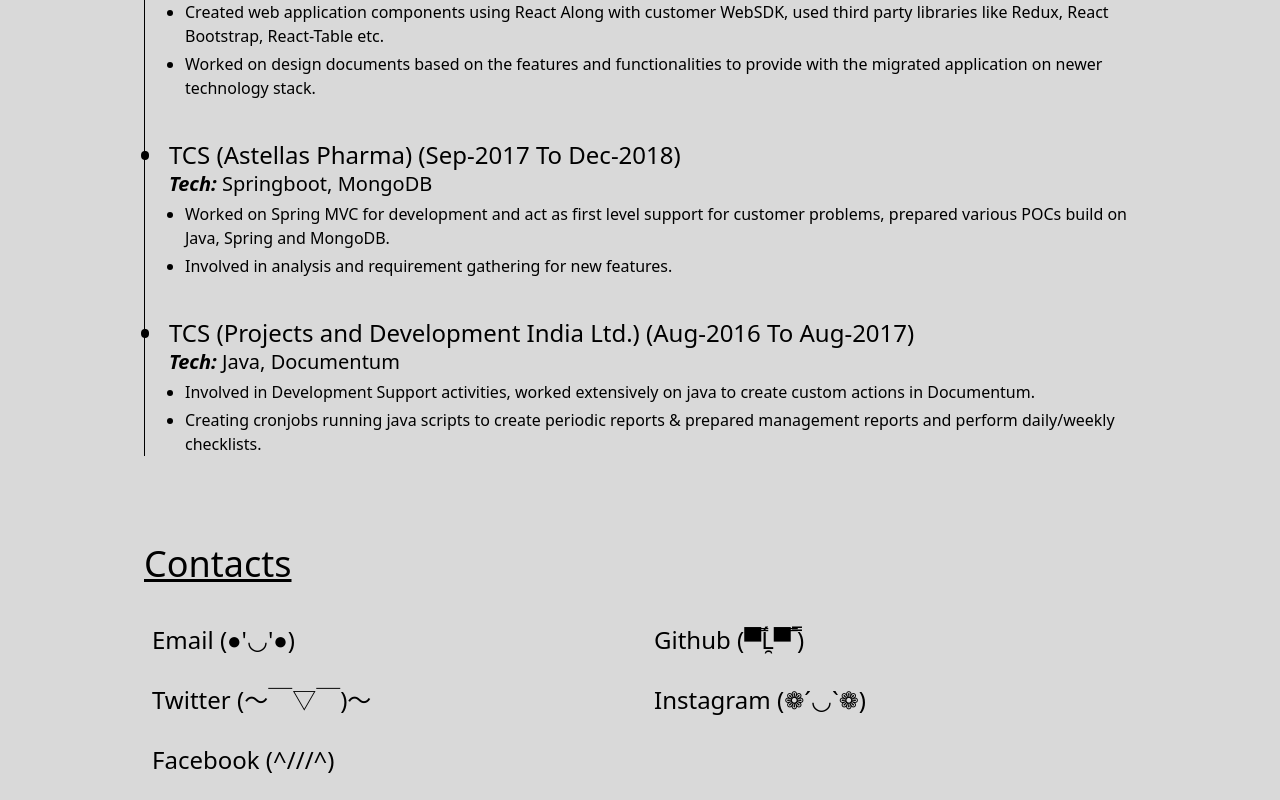
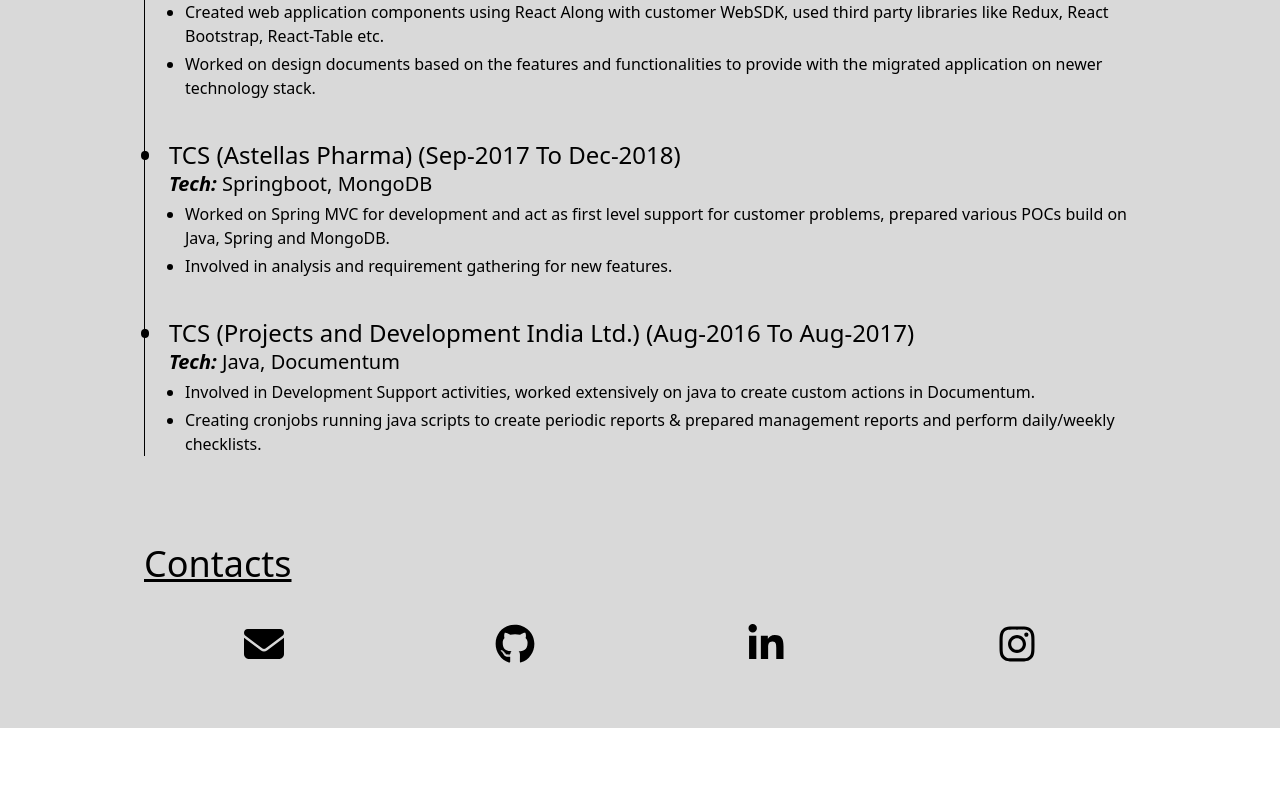
Before and after one commit to fahadkhan174/fahadkhan174.github.io, a SvelteKit app: page / in a window 1280 px wide. Shown: the part 2386-3186 px from the top of the page. After the commit the page ends 3114 px from the top, so only its background shows below. Built offline with nearby package versions, Linux system fonts and the light colour scheme.

Commit message:
updated icons

```diff
--- /dev/null
+++ b/src/lib/svg/Envelope.svelte
@@ -0,0 +1,9 @@
+<script>
+	let { classes } = $props();
+</script>
+
+<svg xmlns="http://www.w3.org/2000/svg" viewBox="0 0 512 512" class={classes}
+	><path
+		d="M48 64C21.5 64 0 85.5 0 112c0 15.1 7.1 29.3 19.2 38.4L236.8 313.6c11.4 8.5 27 8.5 38.4 0L492.8 150.4c12.1-9.1 19.2-23.3 19.2-38.4c0-26.5-21.5-48-48-48L48 64zM0 176L0 384c0 35.3 28.7 64 64 64l384 0c35.3 0 64-28.7 64-64l0-208L294.4 339.2c-22.8 17.1-54 17.1-76.8 0L0 176z"
+	/></svg
+>
--- /dev/null
+++ b/src/lib/svg/Github.svelte
@@ -0,0 +1,9 @@
+<script>
+	let { classes } = $props();
+</script>
+
+<svg xmlns="http://www.w3.org/2000/svg" viewBox="0 0 496 512" class={classes}
+	><path
+		d="M165.9 397.4c0 2-2.3 3.6-5.2 3.6-3.3 .3-5.6-1.3-5.6-3.6 0-2 2.3-3.6 5.2-3.6 3-.3 5.6 1.3 5.6 3.6zm-31.1-4.5c-.7 2 1.3 4.3 4.3 4.9 2.6 1 5.6 0 6.2-2s-1.3-4.3-4.3-5.2c-2.6-.7-5.5 .3-6.2 2.3zm44.2-1.7c-2.9 .7-4.9 2.6-4.6 4.9 .3 2 2.9 3.3 5.9 2.6 2.9-.7 4.9-2.6 4.6-4.6-.3-1.9-3-3.2-5.9-2.9zM244.8 8C106.1 8 0 113.3 0 252c0 110.9 69.8 205.8 169.5 239.2 12.8 2.3 17.3-5.6 17.3-12.1 0-6.2-.3-40.4-.3-61.4 0 0-70 15-84.7-29.8 0 0-11.4-29.1-27.8-36.6 0 0-22.9-15.7 1.6-15.4 0 0 24.9 2 38.6 25.8 21.9 38.6 58.6 27.5 72.9 20.9 2.3-16 8.8-27.1 16-33.7-55.9-6.2-112.3-14.3-112.3-110.5 0-27.5 7.6-41.3 23.6-58.9-2.6-6.5-11.1-33.3 2.6-67.9 20.9-6.5 69 27 69 27 20-5.6 41.5-8.5 62.8-8.5s42.8 2.9 62.8 8.5c0 0 48.1-33.6 69-27 13.7 34.7 5.2 61.4 2.6 67.9 16 17.7 25.8 31.5 25.8 58.9 0 96.5-58.9 104.2-114.8 110.5 9.2 7.9 17 22.9 17 46.4 0 33.7-.3 75.4-.3 83.6 0 6.5 4.6 14.4 17.3 12.1C428.2 457.8 496 362.9 496 252 496 113.3 383.5 8 244.8 8zM97.2 352.9c-1.3 1-1 3.3 .7 5.2 1.6 1.6 3.9 2.3 5.2 1 1.3-1 1-3.3-.7-5.2-1.6-1.6-3.9-2.3-5.2-1zm-10.8-8.1c-.7 1.3 .3 2.9 2.3 3.9 1.6 1 3.6 .7 4.3-.7 .7-1.3-.3-2.9-2.3-3.9-2-.6-3.6-.3-4.3 .7zm32.4 35.6c-1.6 1.3-1 4.3 1.3 6.2 2.3 2.3 5.2 2.6 6.5 1 1.3-1.3 .7-4.3-1.3-6.2-2.2-2.3-5.2-2.6-6.5-1zm-11.4-14.7c-1.6 1-1.6 3.6 0 5.9 1.6 2.3 4.3 3.3 5.6 2.3 1.6-1.3 1.6-3.9 0-6.2-1.4-2.3-4-3.3-5.6-2z"
+	/></svg
+>
--- /dev/null
+++ b/src/lib/svg/Instagram.svelte
@@ -0,0 +1,9 @@
+<script>
+	let { classes } = $props();
+</script>
+
+<svg xmlns="http://www.w3.org/2000/svg" viewBox="0 0 448 512" class={classes}
+	><path
+		d="M224.1 141c-63.6 0-114.9 51.3-114.9 114.9s51.3 114.9 114.9 114.9S339 319.5 339 255.9 287.7 141 224.1 141zm0 189.6c-41.1 0-74.7-33.5-74.7-74.7s33.5-74.7 74.7-74.7 74.7 33.5 74.7 74.7-33.6 74.7-74.7 74.7zm146.4-194.3c0 14.9-12 26.8-26.8 26.8-14.9 0-26.8-12-26.8-26.8s12-26.8 26.8-26.8 26.8 12 26.8 26.8zm76.1 27.2c-1.7-35.9-9.9-67.7-36.2-93.9-26.2-26.2-58-34.4-93.9-36.2-37-2.1-147.9-2.1-184.9 0-35.8 1.7-67.6 9.9-93.9 36.1s-34.4 58-36.2 93.9c-2.1 37-2.1 147.9 0 184.9 1.7 35.9 9.9 67.7 36.2 93.9s58 34.4 93.9 36.2c37 2.1 147.9 2.1 184.9 0 35.9-1.7 67.7-9.9 93.9-36.2 26.2-26.2 34.4-58 36.2-93.9 2.1-37 2.1-147.8 0-184.8zM398.8 388c-7.8 19.6-22.9 34.7-42.6 42.6-29.5 11.7-99.5 9-132.1 9s-102.7 2.6-132.1-9c-19.6-7.8-34.7-22.9-42.6-42.6-11.7-29.5-9-99.5-9-132.1s-2.6-102.7 9-132.1c7.8-19.6 22.9-34.7 42.6-42.6 29.5-11.7 99.5-9 132.1-9s102.7-2.6 132.1 9c19.6 7.8 34.7 22.9 42.6 42.6 11.7 29.5 9 99.5 9 132.1s2.7 102.7-9 132.1z"
+	/></svg
+>
--- /dev/null
+++ b/src/lib/svg/LinkedIn.svelte
@@ -0,0 +1,9 @@
+<script>
+	let { classes } = $props();
+</script>
+
+<svg xmlns="http://www.w3.org/2000/svg" viewBox="0 0 448 512" class={classes}
+	><path
+		d="M100.3 448H7.4V148.9h92.9zM53.8 108.1C24.1 108.1 0 83.5 0 53.8a53.8 53.8 0 0 1 107.6 0c0 29.7-24.1 54.3-53.8 54.3zM447.9 448h-92.7V302.4c0-34.7-.7-79.2-48.3-79.2-48.3 0-55.7 37.7-55.7 76.7V448h-92.8V148.9h89.1v40.8h1.3c12.4-23.5 42.7-48.3 87.9-48.3 94 0 111.3 61.9 111.3 142.3V448z"
+	/></svg
+>
--- a/src/routes/+page.svelte
+++ b/src/routes/+page.svelte
@@ -1,3 +1,10 @@
+<script>
+	import Envelope from '@/lib/svg/Envelope.svelte';
+	import Github from '@/lib/svg/Github.svelte';
+	import Instagram from '@/lib/svg/Instagram.svelte';
+	import LinkedIn from '@/lib/svg/LinkedIn.svelte';
+</script>
+
 <div class="bg-background dark:bg-gray-900 dark:text-white">
 	<div class="flex h-screen w-full flex-col justify-center p-4 md:px-36">
 		<div>
@@ -280,46 +287,37 @@
 		</div>
 	</div>
 
-	<div class="flex w-full flex-col gap-4 p-4 md:px-36">
+	<div class="flex h-50 w-full flex-col gap-4 p-4 md:px-36">
 		<h1 class="mb-4 text-2xl underline sm:text-4xl">Contacts</h1>
 		<div class="flex flex-wrap gap-3">
-			<div class="w-1/3 flex-auto rounded p-2 text-xl sm:text-2xl">
+			<div class="w-1/5 flex-auto rounded p-2 text-center text-xl sm:text-2xl">
 				<span class="group">
-					<a href="mailto:fahadkhan174@gmail.com" class="group-hover:underline">Email</a>
 					<a href="mailto:fahadkhan174@gmail.com" class="group-hover:text-blue-500">
-						(●'◡'●)
+						<Envelope classes="h-10 w-10 inline fill-current" />
 					</a>
 				</span>
 			</div>
-			<div class="w-1/3 flex-auto rounded p-2 text-xl sm:text-2xl">
+			<div class="w-1/5 flex-auto rounded p-2 text-center text-xl sm:text-2xl">
 				<span class="group">
-					<a href="https://github.com/fahadkhan174" class="group-hover:underline">Github</a>
 					<a href="https://github.com/fahadkhan174" class="group-hover:text-gray-500">
-						(▀̿Ĺ̯▀̿ ̿)
+						<Github classes="h-10 w-10 inline fill-current" />
 					</a>
 				</span>
 			</div>
-			<div class="w-1/3 flex-auto rounded p-2 text-xl sm:text-2xl">
+			<div class="w-1/5 flex-auto rounded p-2 text-center text-xl sm:text-2xl">
 				<span class="group">
-					<a href="https://twitter.com/fahadkhan174" class="group-hover:underline">Twitter</a>
-					<a href="https://twitter.com/fahadkhan174" class="group-hover:text-twitter">
-						(～￣▽￣)～
+					<a
+						href="https://www.linkedin.com/in/mohd-fahad-123205101/"
+						class="group-hover:text-twitter"
+					>
+						<LinkedIn classes="h-10 w-10 inline fill-current" />
 					</a>
 				</span>
 			</div>
-			<div class="w-1/3 flex-auto rounded p-2 text-xl sm:text-2xl">
+			<div class="w-1/5 flex-auto rounded p-2 text-center text-xl sm:text-2xl">
 				<span class="group">
-					<a href="https://instagram.com/fahadkhan174" class="group-hover:underline">Instagram</a>
 					<a href="https://instagram.com/fahadkhan174" class="group-hover:text-instagram">
-						(❁´◡`❁)
-					</a>
-				</span>
-			</div>
-			<div class="w-1/3 flex-auto rounded p-2 text-xl sm:text-2xl">
-				<span class="group">
-					<a href="https://www.facebook.com/profile.php?id=100001866601467" class="group-hover:underline">Facebook</a>
-					<a href="https://www.facebook.com/profile.php?id=100001866601467" class="group-hover:text-facebook">
-						(^///^)
+						<Instagram classes="h-10 w-10 inline fill-current" />
 					</a>
 				</span>
 			</div>
```
Also changed, not shown: 1 other file (tests, documents, lock files or other folders).
